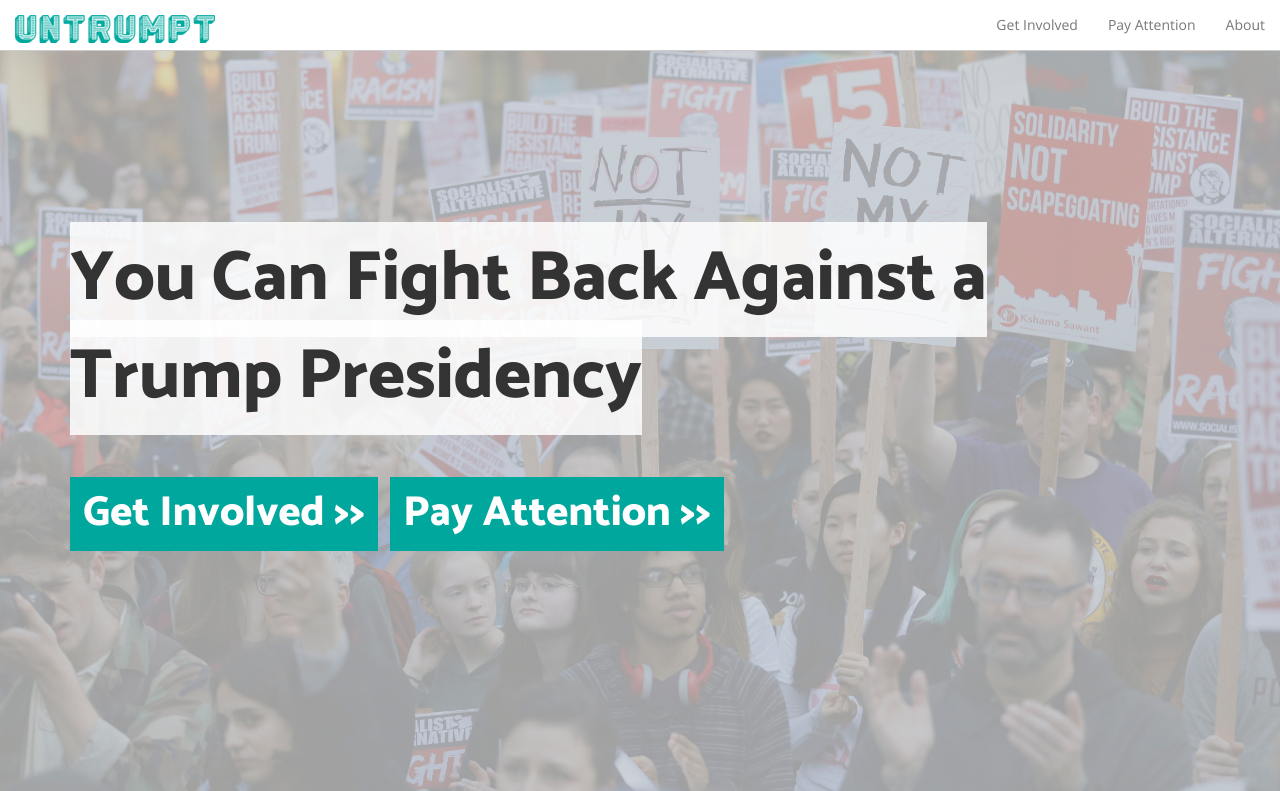
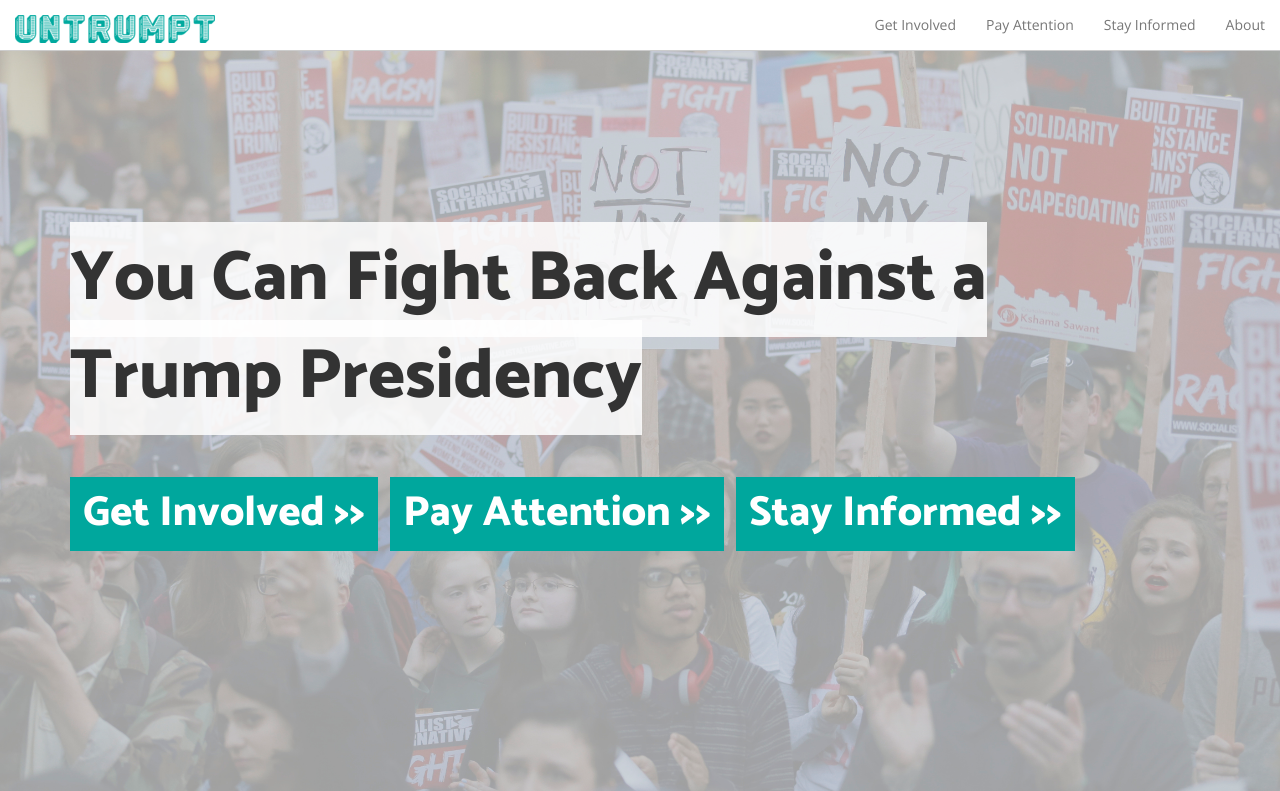
Before and after one commit to rschuster3/untrumpt, a Django app: page / in a window 1280 px wide. Shown: the top 791 px of the page. Run offline with Django 3.2, Linux system fonts and the light colour scheme; parts of the project's set-up code (start-up, migrations or seed data) failed here and were passed over; some libraries are stand-ins or nearby versions.

Commit message:
add to front page

```diff
--- a/newsfeed/clock.py
+++ b/newsfeed/clock.py
@@ -5,7 +5,7 @@ import datetime
 
 from django.utils.html import strip_tags
 from apscheduler.schedulers.blocking import BlockingScheduler
-from apscheduler.triggers.date import DateTrigger
+# from apscheduler.triggers.date import DateTrigger
 
 from newsfeed.models import Feed, FeedItem
 
@@ -40,6 +40,6 @@ def remove_old_feed_items():
             item.delete()
 
 
-sched.add_job(func=update_newsfeed,
-              trigger=DateTrigger(run_date=datetime.datetime.now()))
+# sched.add_job(func=update_newsfeed,
+#               trigger=DateTrigger(run_date=datetime.datetime.now()))
 sched.start()
--- a/templates/index.html
+++ b/templates/index.html
@@ -19,11 +19,9 @@
                 <button type="button" class="btn btn-secondary" onclick="window.location.href='{% url 'twitter_feed' %}'">
                     <span class="button-text">Pay Attention >></span>
                 </button>
-    {% comment %}
-                <button type="button" class="btn btn-secondary">
-                    <a href="#">Stay Informed >></a>
+                <button type="button" class="btn btn-secondary" onclick="window.location.href='{% url 'newsfeed' %}'">
+                    <span class="button-text">Stay Informed >></span>
                 </button>
-    {% endcomment %}
             </div>
         </div>
     </div>
--- a/templates/website_base.html
+++ b/templates/website_base.html
@@ -55,13 +55,11 @@
                                 <a href="{% url 'twitter_feed' %}">Pay Attention</a>
                             </li>
                             <li>
+                                <a href="{% url 'newsfeed' %}">Stay Informed</a>
+                            </li>
+                            <li>
                                 <a href="{% url 'about' %}">About</a>
                             </li>
-{% comment %}
-                            <li>
-                                <a href="#">Stay Informed</a>
-                            </li>
-{% endcomment %}
                         </ul>
                     </div><!--/.nav-collapse -->
                 </div><!--/.container-fluid -->
```
